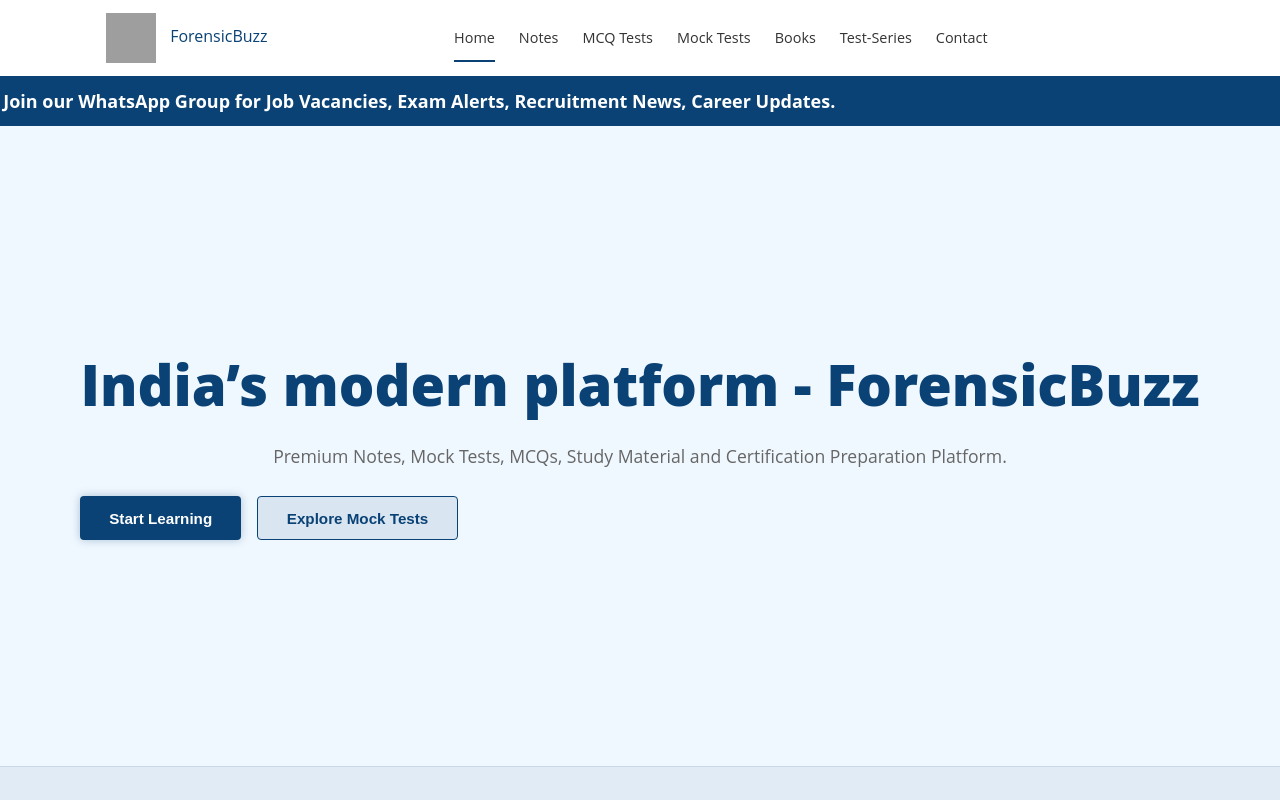
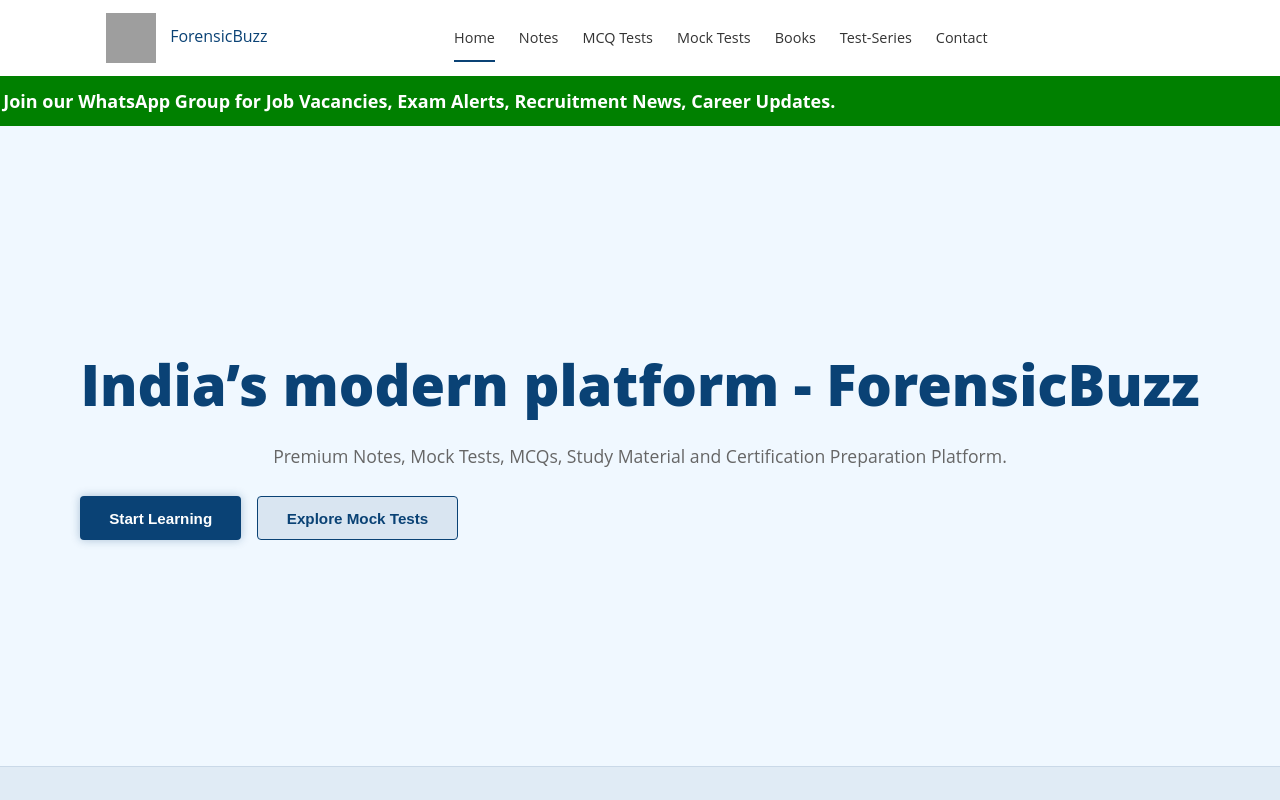
Before and after one commit to lakshyasingh188/ForensicBuzz, a website: page index.html in a window 1280 px wide. Shown: the top 800 px of the page. Drawn offline with Linux system fonts and the light colour scheme; grey boxes are pictures that could not be loaded.

Commit message:
Update background color to green
Changed background color from primary blue to green.

```diff
--- a/styles.css
+++ b/styles.css
@@ -1577,7 +1577,7 @@ body {
   overflow: hidden;
   position: relative;
 
-  background: var(--primary-blue); /* Solid primary blue for whatsapp runner */
+  background: green; /* Solid primary blue for whatsapp runner */
   border-top: none;
   border-bottom: none;
 
```
